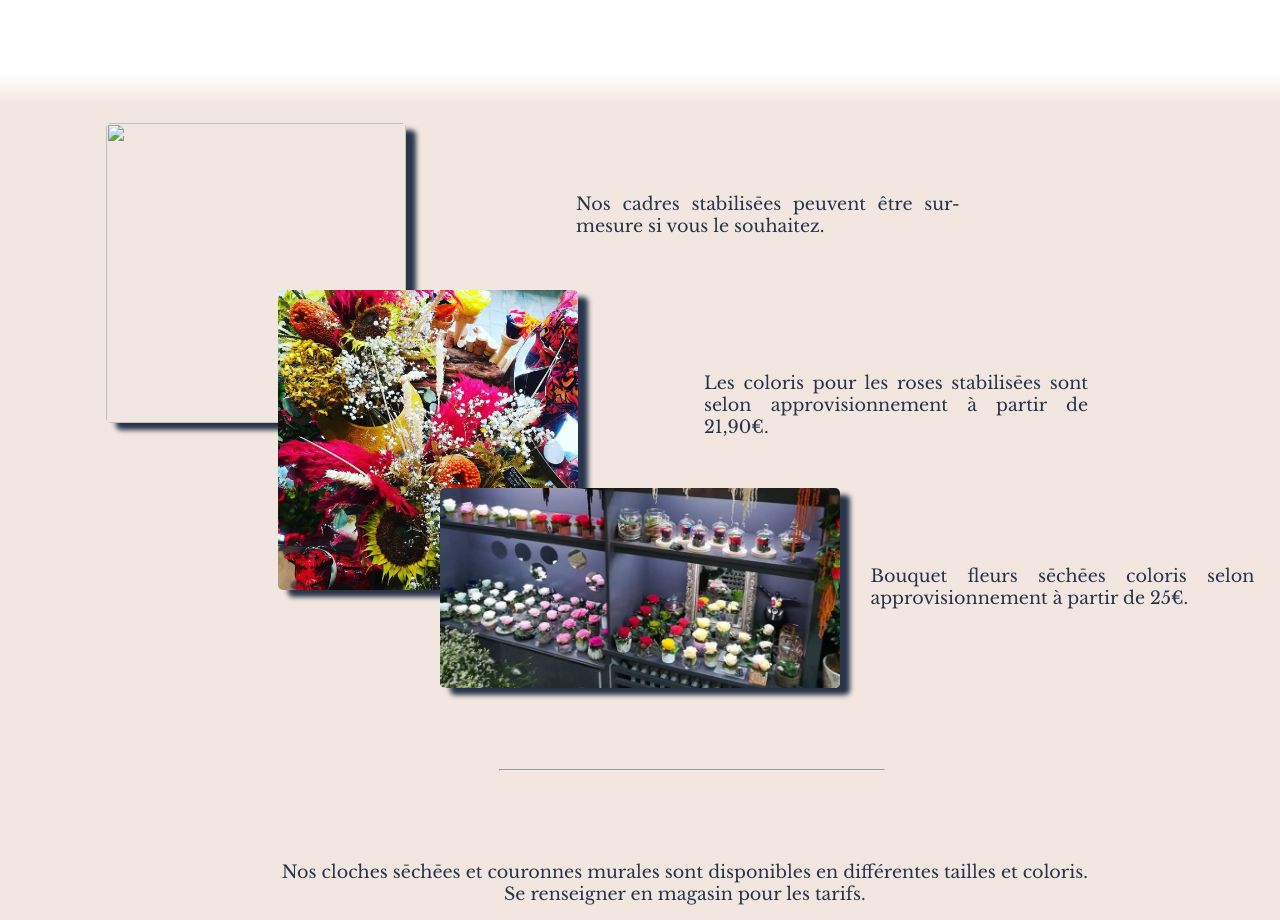
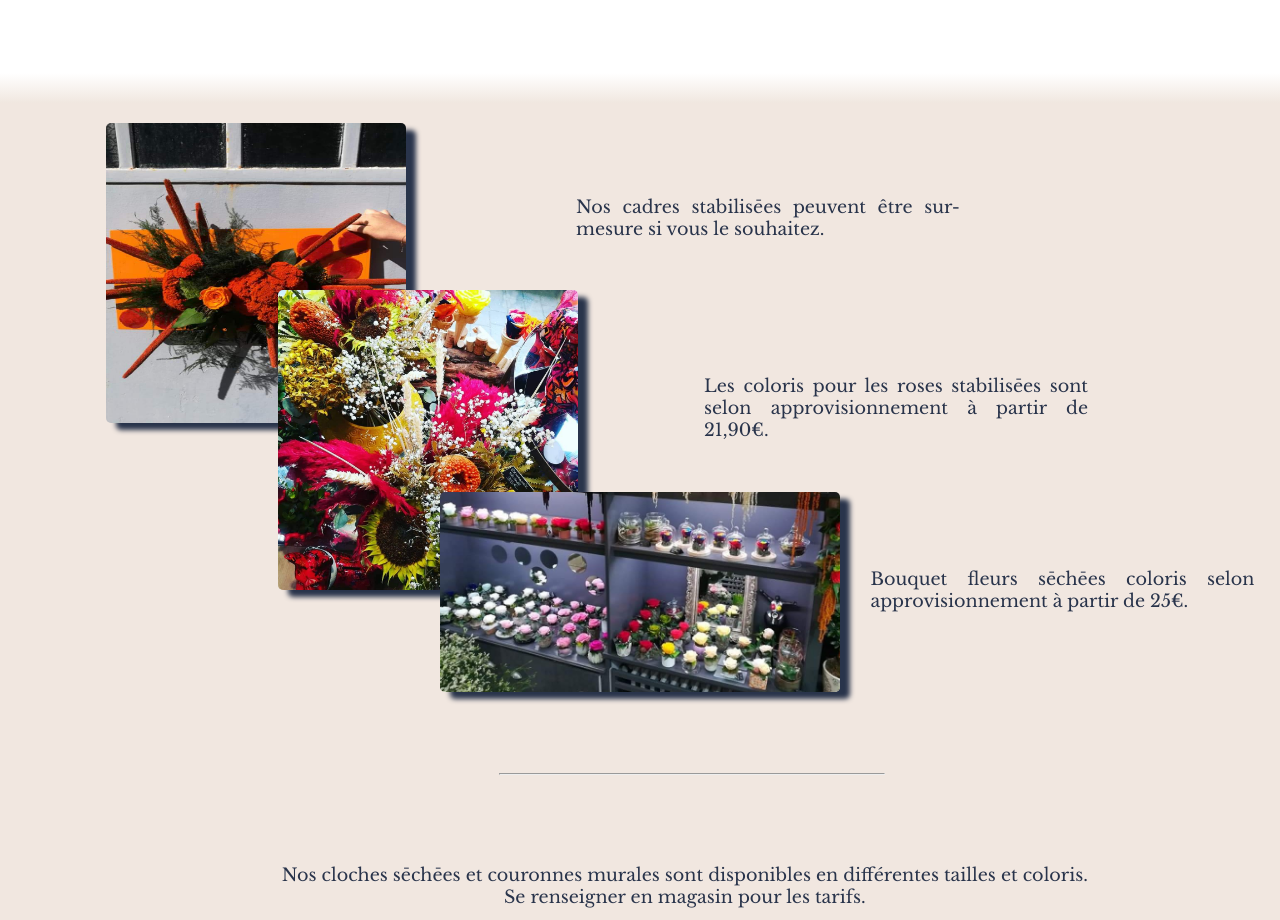
Before and after one commit to PierreL35120/InstantVegetal, a plain HTML site: page index.html in a window 1280 px wide. Shown: the part 4280-5200 px from the top of the page. Drawn offline with nearby package versions, Linux system fonts and the light colour scheme; files that its build step writes are made by us from their sources; a web font is replaced by a local one.

Commit message:
Update index.html

```diff
--- a/index.html
+++ b/index.html
@@ -129,7 +129,7 @@
 
 	<div class="dor">
 		<div class="textor">
-		<img id="picsecond" src="img/fleur-seche.png" alt="" class="cadresi">
+		<img id="picsecond" src="img/fleur-seche.jpg" alt="" class="cadresi">
 		<img id="picfirst" src="img/fleur-seche-en-pot2.jpg" alt="" class="rosesi">
 		<p class="cadrest">Nos cadres stabilisēes peuvent être sur-mesure si vous le souhaitez.<br></p>
 		<p class="rosest">Les coloris pour les roses stabilisēes sont selon approvisionnement à partir de 21,90€.<br></p>
```
